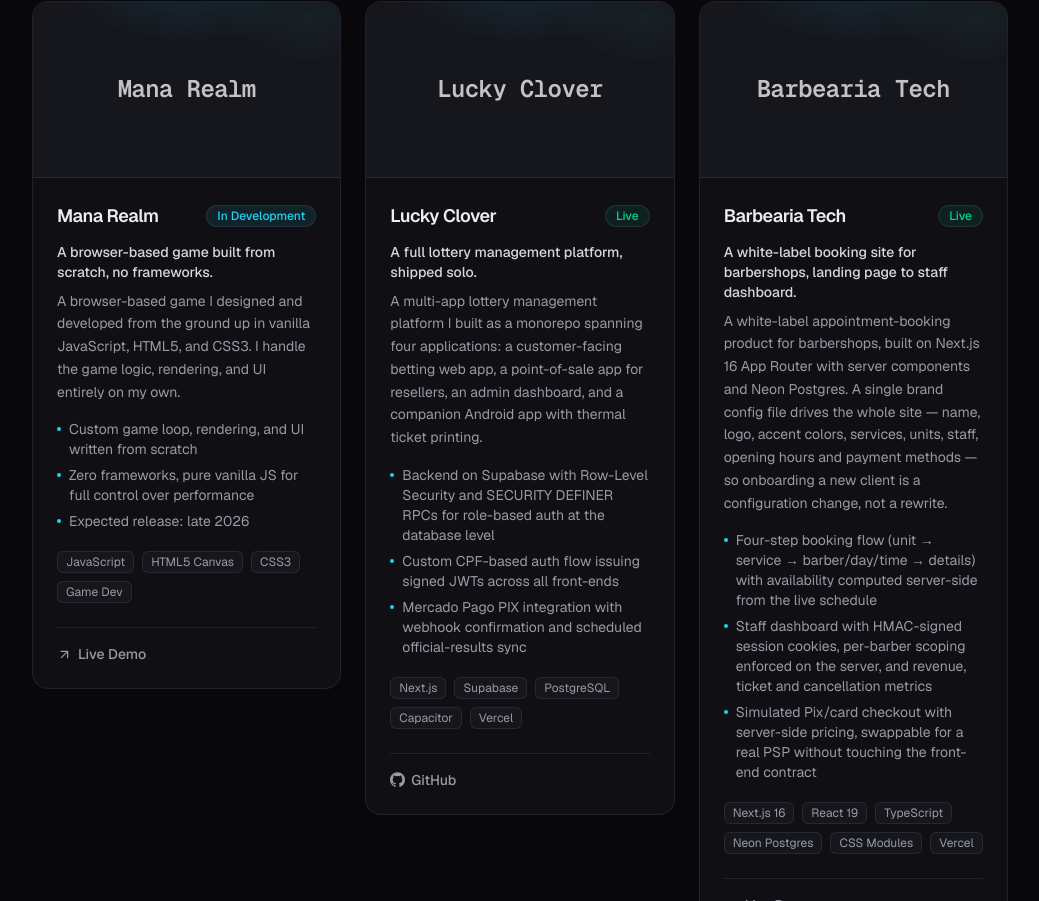
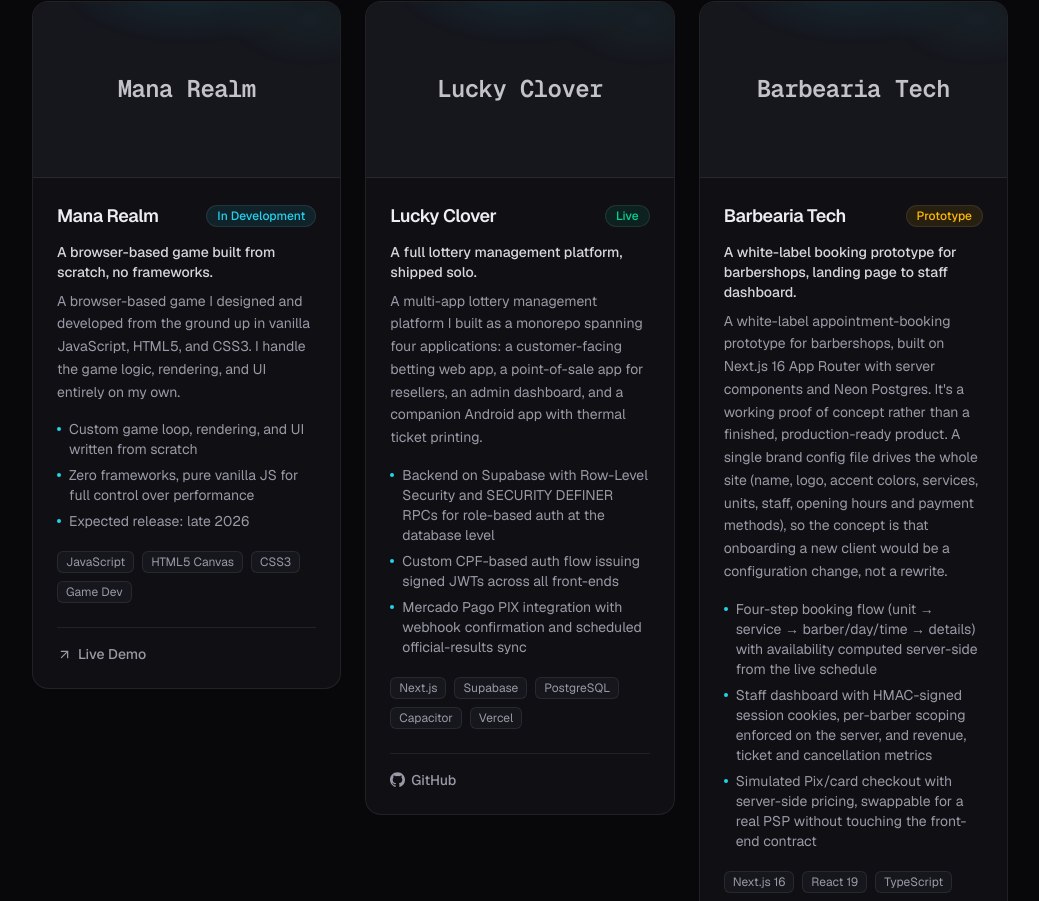
Before and after one commit to marceloaugusto95/portfolio_self, a Next.js app: page / in a window 1280 px wide. Shown: the part 1872-2773 px from the top of the page, without its empty margins (120-1159 px from the left). Built offline with nearby package versions, Linux system fonts and the light colour scheme.

Commit message:
170826_1

```diff
--- a/components/project-card.tsx
+++ b/components/project-card.tsx
@@ -5,6 +5,7 @@
 const statusStyles: Record<Project["status"], string> = {
   Live: "text-emerald-400 border-emerald-400/30 bg-emerald-400/10",
   "In Development": "text-accent border-accent/30 bg-accent/10",
+  Prototype: "text-amber-400 border-amber-400/30 bg-amber-400/10",
   Completed: "text-muted border-border bg-surface-2",
 };
 
--- a/content/dictionary.ts
+++ b/content/dictionary.ts
@@ -57,7 +57,7 @@
 
 const barbeariaTech = {
   slug: "barbearia-tech",
-  status: "Live" as const,
+  status: "Prototype" as const,
   tags: ["Next.js 16", "React 19", "TypeScript", "Neon Postgres", "CSS Modules", "Vercel"],
   // Private repo — demo only.
   links: [{ label: "Live Demo", href: "https://barbeariatech.vercel.app", type: "demo" as const }],
@@ -102,7 +102,7 @@
     projects: {
       eyebrow: "Work",
       title: "Selected projects",
-      status: { Live: "Live", "In Development": "In Development", Completed: "Completed" },
+      status: { Live: "Live", "In Development": "In Development", Prototype: "Prototype", Completed: "Completed" },
       items: [
         {
           ...manaRealm,
@@ -133,9 +133,9 @@
         {
           ...barbeariaTech,
           title: "Barbearia Tech",
-          tagline: "A white-label booking site for barbershops, landing page to staff dashboard.",
+          tagline: "A white-label booking prototype for barbershops, landing page to staff dashboard.",
           description:
-            "A white-label appointment-booking product for barbershops, built on Next.js 16 App Router with server components and Neon Postgres. A single brand config file drives the whole site — name, logo, accent colors, services, units, staff, opening hours and payment methods — so onboarding a new client is a configuration change, not a rewrite.",
+            "A white-label appointment-booking prototype for barbershops, built on Next.js 16 App Router with server components and Neon Postgres. It's a working proof of concept rather than a finished, production-ready product. A single brand config file drives the whole site (name, logo, accent colors, services, units, staff, opening hours and payment methods), so the concept is that onboarding a new client would be a configuration change, not a rewrite.",
           year: "2026",
           highlights: [
             "Four-step booking flow (unit → service → barber/day/time → details) with availability computed server-side from the live schedule",
@@ -224,7 +224,7 @@
     projects: {
       eyebrow: "Projetos",
       title: "Projetos selecionados",
-      status: { Live: "No ar", "In Development": "Em desenvolvimento", Completed: "Concluído" },
+      status: { Live: "No ar", "In Development": "Em desenvolvimento", Prototype: "Protótipo", Completed: "Concluído" },
       items: [
         {
           ...manaRealm,
@@ -255,9 +255,9 @@
         {
           ...barbeariaTech,
           title: "Barbearia Tech",
-          tagline: "Um site de agendamento white label para barbearias, da landing ao painel da equipe.",
+          tagline: "Um protótipo de agendamento white label para barbearias, da landing ao painel da equipe.",
           description:
-            "Um produto de agendamento white label para barbearias, construído em Next.js 16 (App Router) com server components e Postgres na Neon. Um único arquivo de configuração de marca comanda o site inteiro — nome, logo, cor de acento, serviços, unidades, profissionais, horários e formas de pagamento — então colocar um novo cliente no ar é mudar configuração, não reescrever código.",
+            "Um protótipo de agendamento white label para barbearias, construído em Next.js 16 (App Router) com server components e Postgres na Neon. É uma prova de conceito funcional, não um produto finalizado e pronto para produção. Um único arquivo de configuração de marca comanda o site inteiro (nome, logo, cor de acento, serviços, unidades, profissionais, horários e formas de pagamento), então a ideia é que colocar um novo cliente no ar seria mudar configuração, não reescrever código.",
           year: "2026",
           highlights: [
             "Fluxo de agendamento em quatro passos (unidade → serviço → profissional/dia/horário → dados), com disponibilidade calculada no servidor a partir da agenda real",
--- a/content/projects.ts
+++ b/content/projects.ts
@@ -9,7 +9,7 @@
   title: string;
   tagline: string;
   description: string;
-  status: "Live" | "In Development" | "Completed";
+  status: "Live" | "In Development" | "Prototype" | "Completed";
   year: string;
   tags: string[];
   highlights: string[];
```
